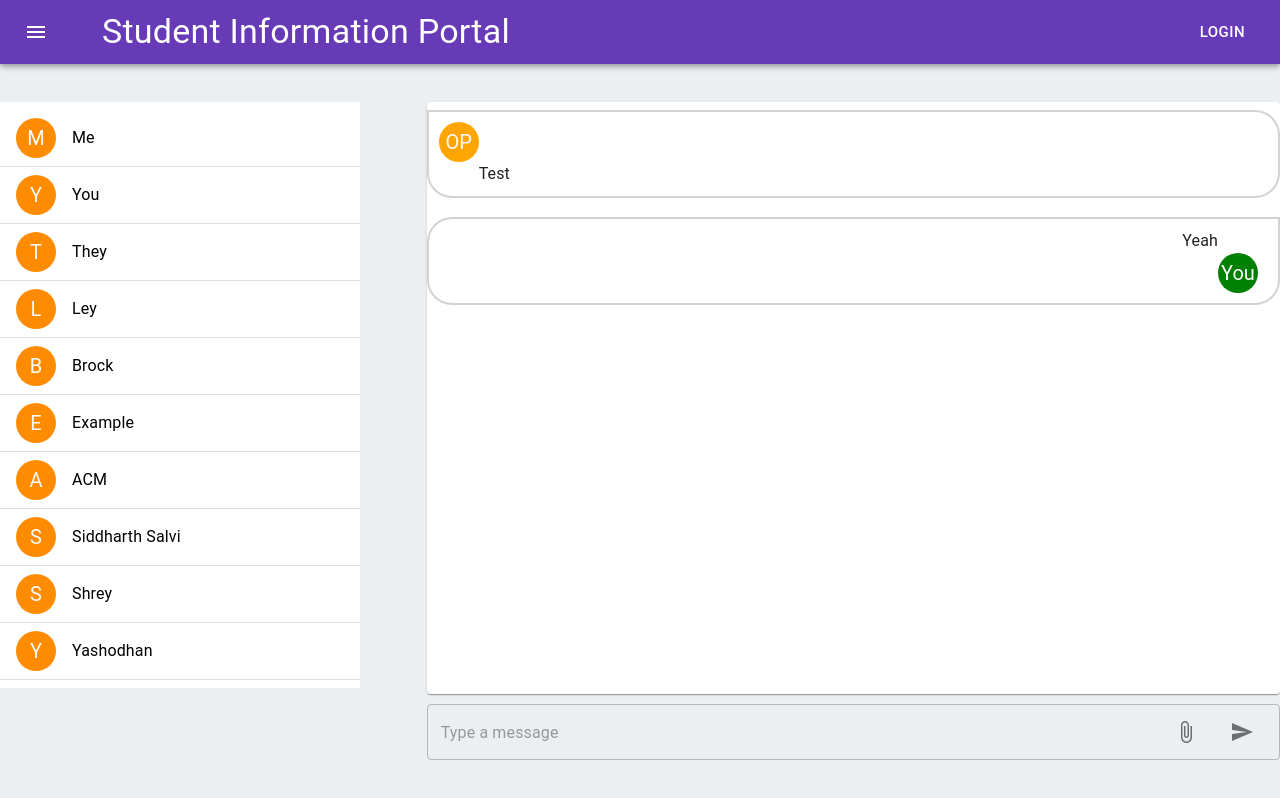
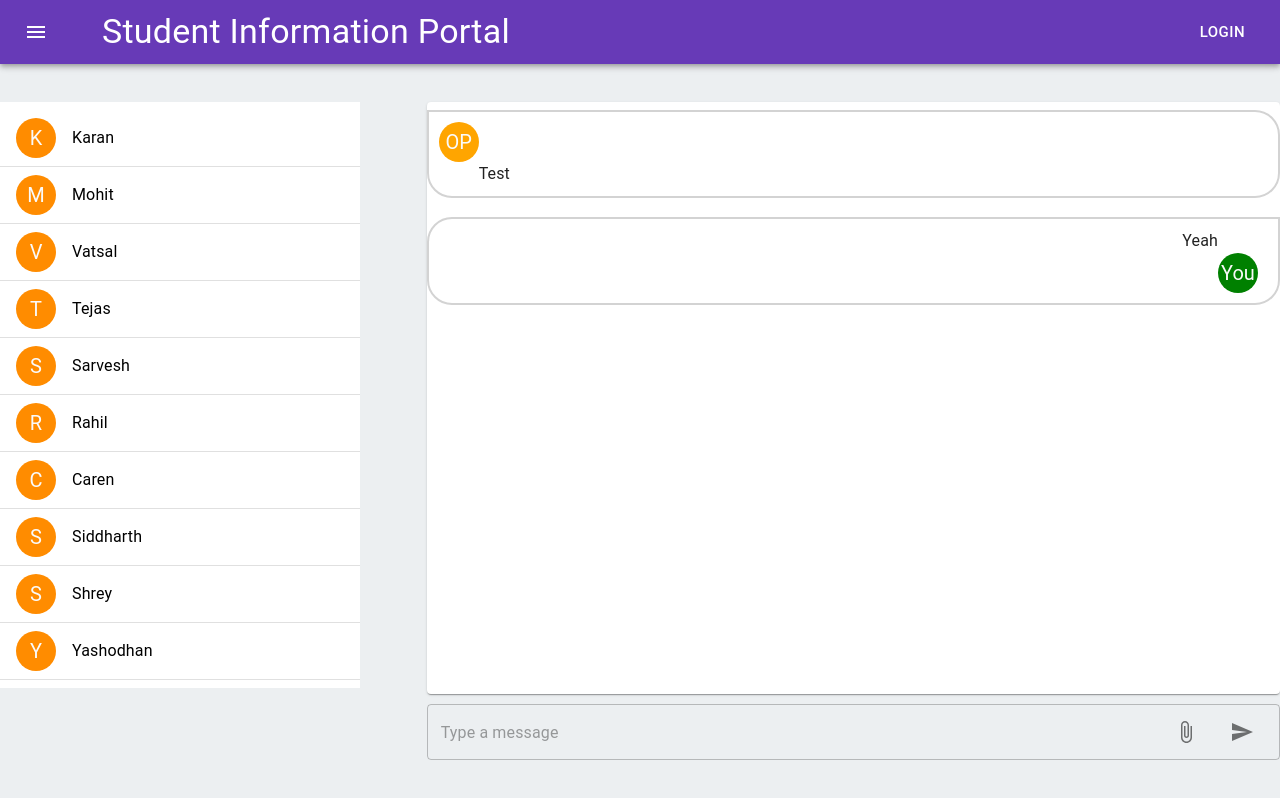
Before and after one commit to YatharthVyas/LOC2020, a React (Create React App) app in the folder webapp/: page /chat in a window 1280 px wide. Built offline with nearby package versions, Linux system fonts and the light colour scheme.

Commit message:
Improved Dummy data

```diff
--- a/webapp/src/Components/chat.js
+++ b/webapp/src/Components/chat.js
@@ -34,7 +34,7 @@ function ChatApp() {
   const textEdit = (e) =>{
     setText(e.target.value);
   }
-  const users=['Me','You','They','Ley','Brock','Example','ACM','Siddharth Salvi','Shrey','Yashodhan'];
+  const users=['Karan','Mohit','Vatsal','Tejas','Sarvesh','Rahil','Caren','Siddharth','Shrey','Yashodhan'];
   const [Message,sendMessage]=React.useState([{text:'Test',sender:1},{text:'Yeah',sender:0}]); //sender id = 0 for me and any other id for other user
   const postMessage = () =>{
     if(text!==''){
```
